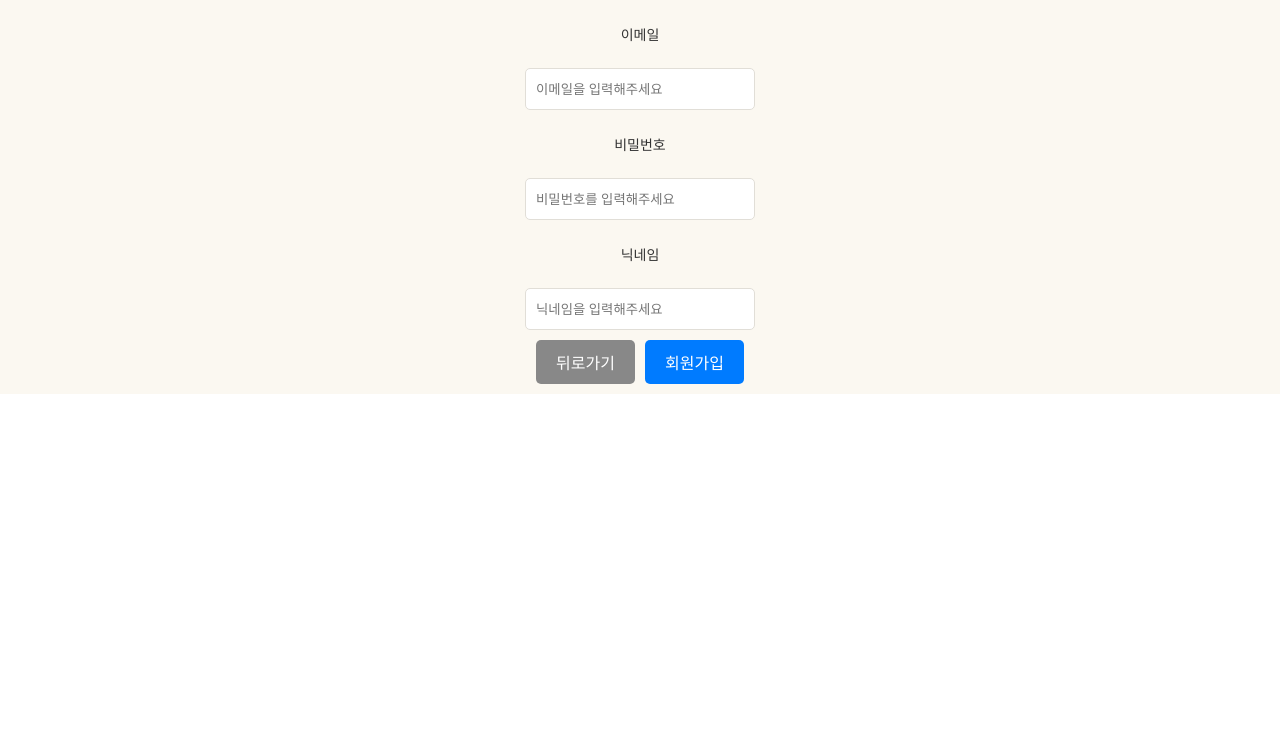
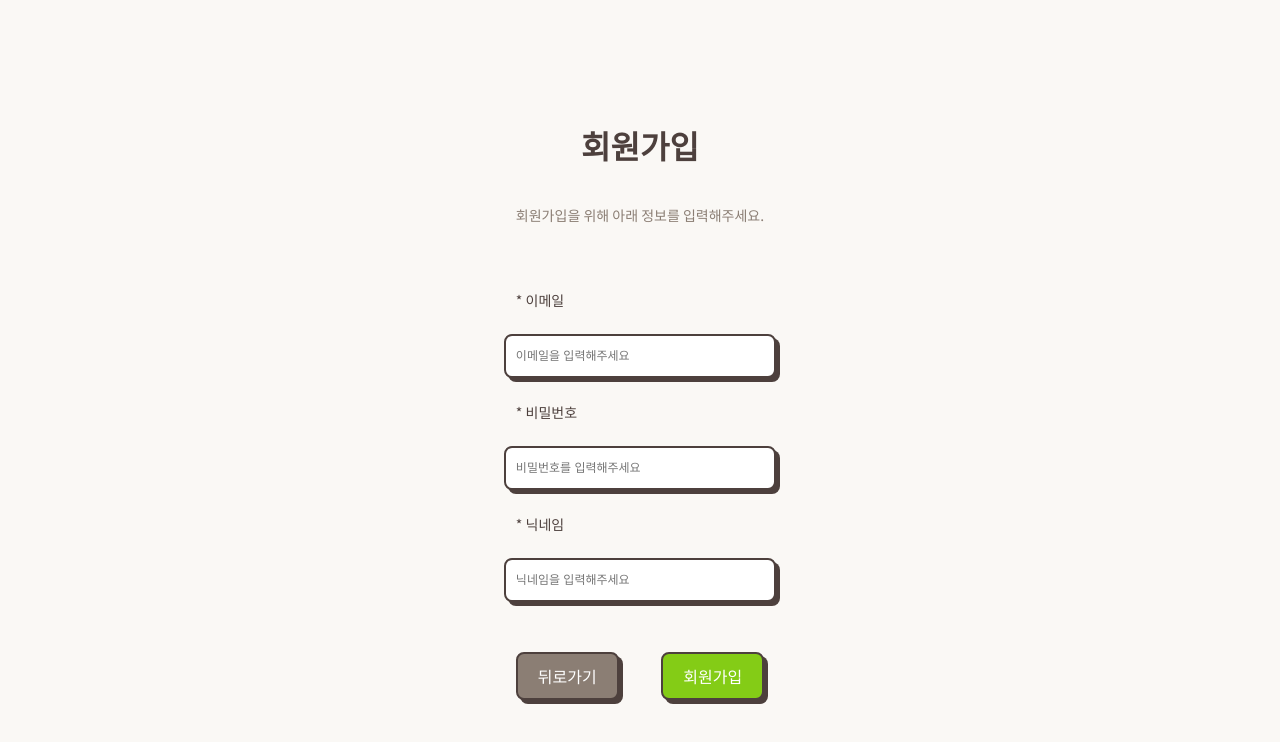
Before and after one commit to LinkHackathonTeam9/Team9_FrontEnd, a React (Vite) app: page /signup in a window 1280 px wide. Shown: the top 742 px of the page. Built offline with nearby package versions, Linux system fonts and the light colour scheme.

Commit message:
EDIT - 회원가입 화면 디자인 수정

```diff
--- a/src/pages/QuizHomePage.tsx
+++ b/src/pages/QuizHomePage.tsx
@@ -1,8 +1,8 @@
 import { Link } from 'react-router-dom';
 import styled from '@emotion/styled';
 import BottomNavBar from '@components/common/BottomNavBar';
+
 import { GGAMJA_COLOR } from '../styles/Colors.ts';
-
 const PageWrapper = styled.div`
   font-family: 'Noto Sans KR', sans-serif;
   background-color: #faf8f5;
--- a/src/pages/SignupPage.tsx
+++ b/src/pages/SignupPage.tsx
@@ -1,25 +1,41 @@
 import { useRef } from 'react';
 import { useNavigate } from 'react-router-dom';
 import styled from '@emotion/styled';
+import { GGAMJA_COLOR } from '../styles/Colors.ts';
 
-const Container = styled.div`
-  width: 100%;
-  height: 100%;
-  padding: 10px 20px;
-  box-sizing: border-box;
+const PageWrapper = styled.div`
+  font-family: 'Noto Sans KR', sans-serif;
+  background-color: #faf8f5;
+  color: ${GGAMJA_COLOR.DARK_BROWN};
   display: flex;
   flex-direction: column;
+  justify-content: center;
   align-items: center;
-  justify-content: center;
-  gap: 20px;
-  background-color: #fbf8f1;
+  min-height: 100vh;
+  text-align: center;
+  padding: 20px;
+  box-sizing: border-box;
 `;
 
 const ContentWrapper = styled.div`
   display: flex;
   flex-direction: column;
   align-items: center;
-  gap: 100px;
+  gap: 20px;
+`;
+
+const Title = styled.h1`
+  font-family: 'Pixelify Sans', sans-serif;
+  font-size: 32px;
+  color: ${GGAMJA_COLOR.DARK_BROWN};
+  margin-bottom: 12px;
+`;
+
+const Subtitle = styled.p`
+  font-size: 14px;
+  color: ${GGAMJA_COLOR.LIGHT_BROWN};
+  line-height: 1.6;
+  margin-bottom: 40px;
 `;
 
 const SignupForm = styled.form`
@@ -28,49 +44,59 @@ const SignupForm = styled.form`
   align-items: center;
   justify-content: center;
   gap: 10px;
+  padding: 20px;
 `;
 
 const SignupInputContent = styled.p`
   font-size: 14px;
-  color: #333;
+  color: ${GGAMJA_COLOR.DARK_BROWN};
+  text-align: left;
+  width: 100%;
 `;
 
 const SignupInput = styled.input`
   width: 100%;
   height: 40px;
-  border: 1px solid #e1ded7;
-  border-radius: 5px;
   padding: 0 10px;
+  font-size: 12px;
+  border: 2px solid ${GGAMJA_COLOR.DARK_BROWN};
+  border-radius: 8px;
+  box-shadow: 4px 4px 0 ${GGAMJA_COLOR.DARK_BROWN};
 `;
 
 const ButtonWrapper = styled.div`
   display: flex;
   flex-direction: row;
   align-items: center;
+  justify-content: space-between;
   gap: 10px;
   width: 100%;
-  pading: 0;
+  padding: 40px 0 0 0;
 `;
 
 const SignupButton = styled.button`
-  width: 100%;
   padding: 10px 20px;
+  font-family: 'Pixelify Sans', sans-serif;
   font-size: 16px;
   color: white;
-  background-color: #007bff;
-  border: none;
-  border-radius: 5px;
+  background-color: ${GGAMJA_COLOR.GREEN};
+  text-decoration: none;
+  border: 2px solid ${GGAMJA_COLOR.DARK_BROWN};
+  border-radius: 8px;
+  box-shadow: 4px 4px 0 ${GGAMJA_COLOR.DARK_BROWN};
   cursor: pointer;
 `;
 
 const BackButton = styled.button`
-  width: 100%;
   padding: 10px 20px;
+  font-family: 'Pixelify Sans', sans-serif;
   font-size: 16px;
   color: white;
-  background-color: #888888;
-  border: none;
-  border-radius: 5px;
+  background-color: ${GGAMJA_COLOR.LIGHT_BROWN};
+  text-decoration: none;
+  border: 2px solid ${GGAMJA_COLOR.DARK_BROWN};
+  border-radius: 8px;
+  box-shadow: 4px 4px 0 ${GGAMJA_COLOR.DARK_BROWN};
   cursor: pointer;
 `;
 
@@ -127,14 +153,16 @@ const SignupPage = () => {
   };
 
   return (
-    <Container>
+    <PageWrapper>
       <ContentWrapper>
         <SignupForm onSubmit={handleSubmit}>
-          <SignupInputContent>이메일</SignupInputContent>
+          <Title>회원가입</Title>
+          <Subtitle>회원가입을 위해 아래 정보를 입력해주세요.</Subtitle>
+          <SignupInputContent>* 이메일</SignupInputContent>
           <SignupInput type="email" ref={inputRefs.email} placeholder="이메일을 입력해주세요" />
-          <SignupInputContent>비밀번호</SignupInputContent>
+          <SignupInputContent>* 비밀번호</SignupInputContent>
           <SignupInput type="password" ref={inputRefs.password} placeholder="비밀번호를 입력해주세요" />
-          <SignupInputContent>닉네임</SignupInputContent>
+          <SignupInputContent>* 닉네임</SignupInputContent>
           <SignupInput type="nickname" ref={inputRefs.nickname} placeholder="닉네임을 입력해주세요" />
           <ButtonWrapper>
             <BackButton type="button" onClick={handleBack}>
@@ -144,7 +172,7 @@ const SignupPage = () => {
           </ButtonWrapper>
         </SignupForm>
       </ContentWrapper>
-    </Container>
+    </PageWrapper>
   );
 };
 
```
